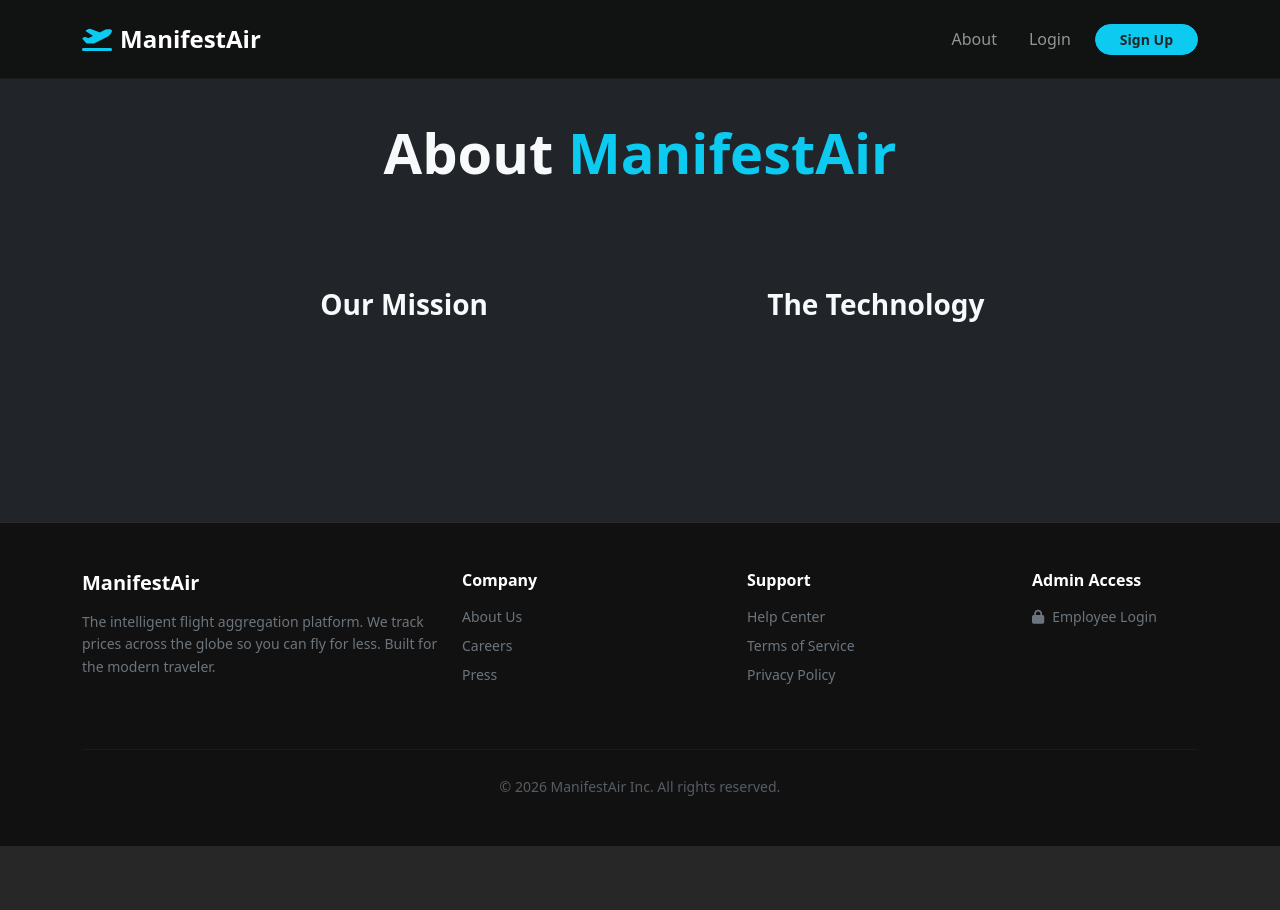
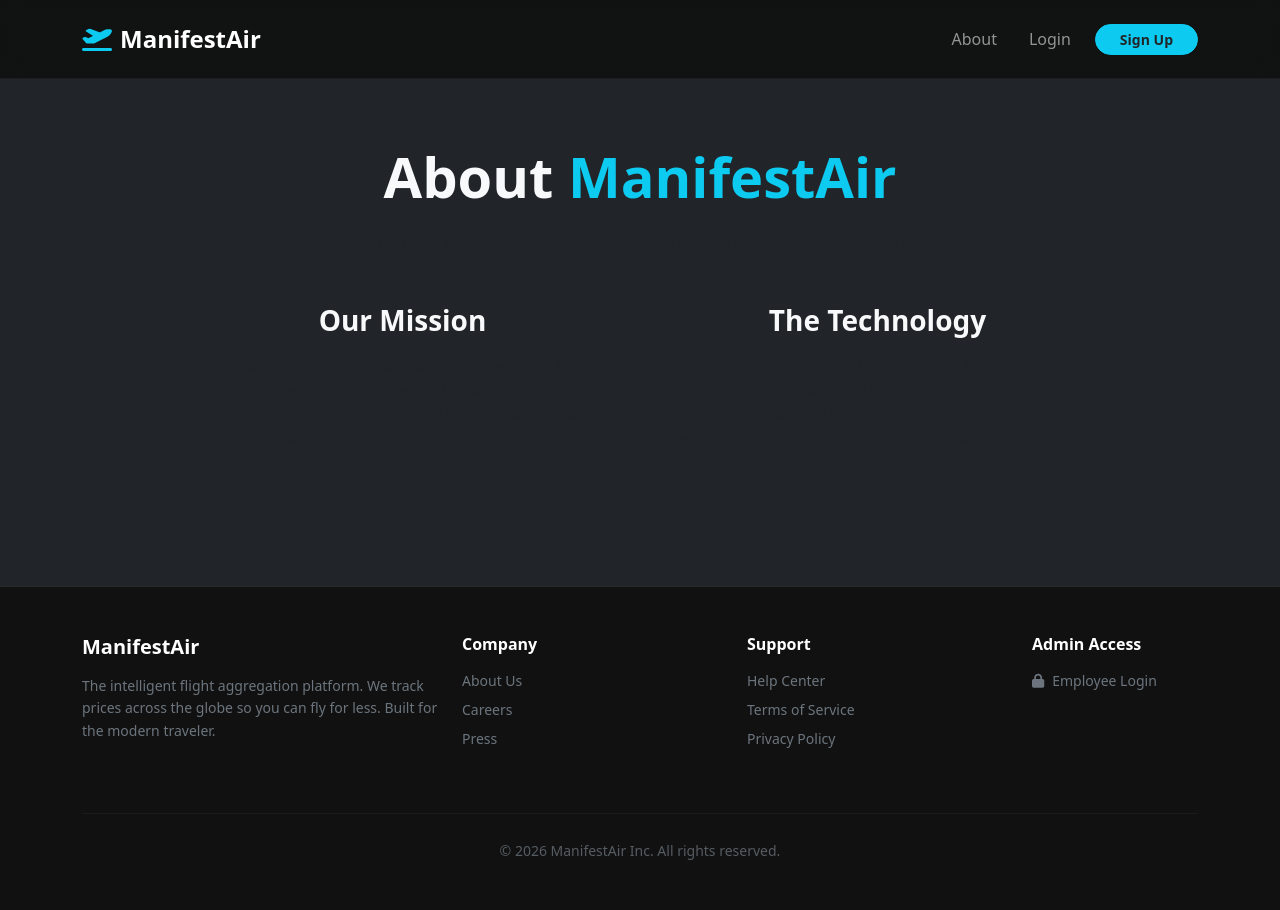
Before and after one commit to Meet1713/ManifestAir, a Flask app: template app/templates/main/about.html in a window 1280 px wide. Before the commit the page ends 846 px from the top, so only its background shows below. Run offline with Flask 3, Linux system fonts and the light colour scheme; the template is opened without the code that fills it, so the values that code supplies are empty.

Commit message:
Improvements in about.html (2)

```diff
--- a/app/templates/main/about.html
+++ b/app/templates/main/about.html
@@ -1,27 +1,27 @@
 {% extends 'base.html' %}
 
 {% block content %}
-<div class="container py-4">
+<div class="container py-5">
     <div class="row justify-content-center mb-4">
         <div class="col-lg-8 text-center">
-           <h1 class="display-4 fw-bold mb-2">About <span class="text-info">ManifestAir</span></h1>
-           <p class="lead text-muted">Revolutionizing how you discover the world, one deal at a time.</p>
+            <h1 class="display-4 fw-bold mb-3">About <span class="text-info">ManifestAir</span></h1>
+            <p class="lead text-muted mb-0">Revolutionizing how you discover the world, one deal at a time.</p>
         </div>
     </div>
 
-   <div class="row g-3 justify-content-center">
+    <div class="row g-4 justify-content-center">
         <div class="col-md-6 col-lg-5">
             <div class="neo-card p-4 h-100 d-flex flex-column justify-content-center text-center">
-               <h3 class="fw-bold mb-2">Our Mission</h3>
-               <p class="text-muted mb-0">
+                <h3 class="fw-bold mb-3">Our Mission</h3>
+                <p class="text-muted">
                     Travel shouldn't be reserved for the wealthy. Our mission is to democratize air travel by providing transparent, real-time pricing data that empowers users to make informed decisions.
                 </p>
             </div>
         </div>
         <div class="col-md-6 col-lg-5">
             <div class="neo-card p-4 h-100 d-flex flex-column justify-content-center text-center">
-               <h3 class="fw-bold mb-2">The Technology</h3>
-               <p class="text-muted mb-0">
+                <h3 class="fw-bold mb-3">The Technology</h3>
+                <p class="text-muted">
                     Built on a distributed architecture, ManifestAir leverages advanced algorithms to monitor thousands of flight routes simultaneously. We don't just search; we watch, wait, and alert you at the perfect moment.
                 </p>
             </div>
```
Lines whose indentation alone changed are shown as unchanged.
